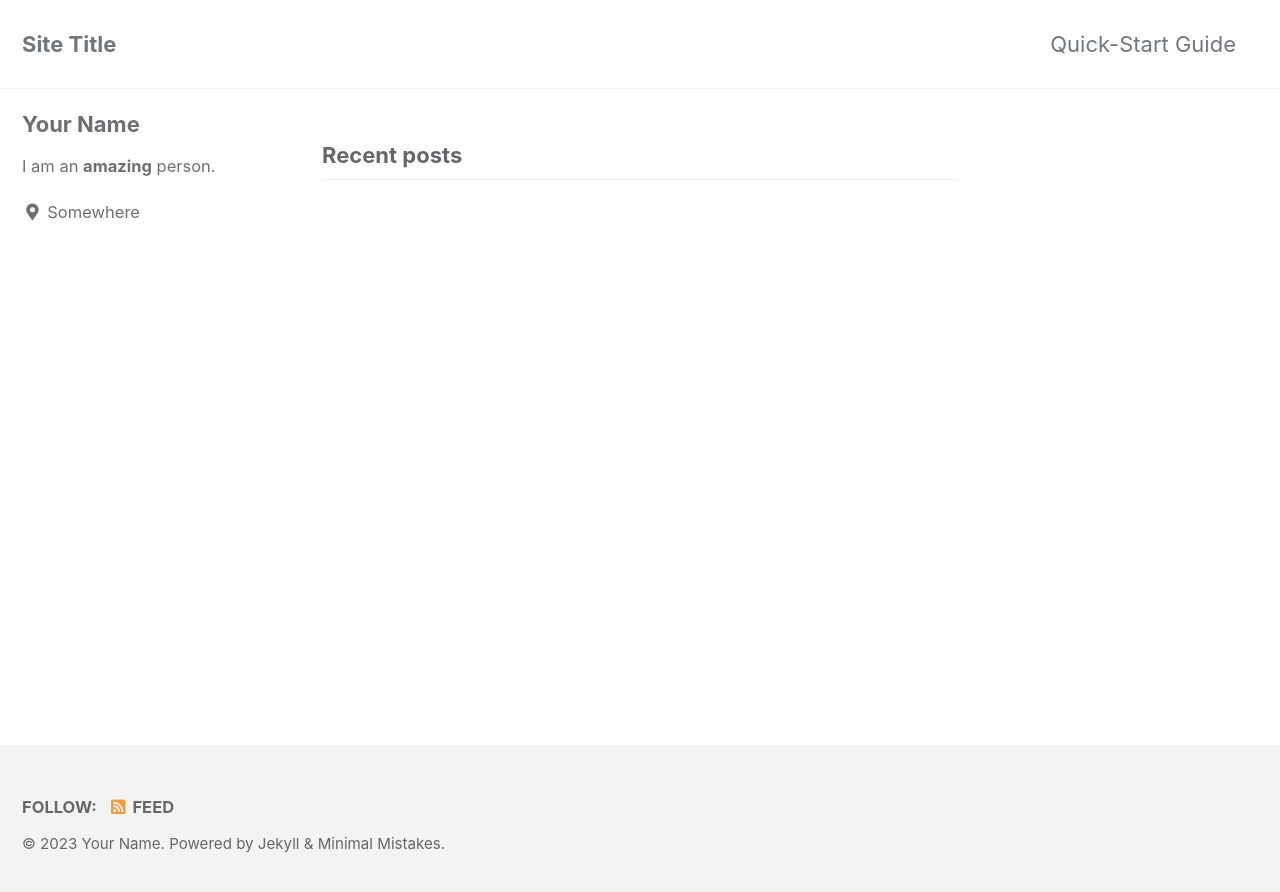
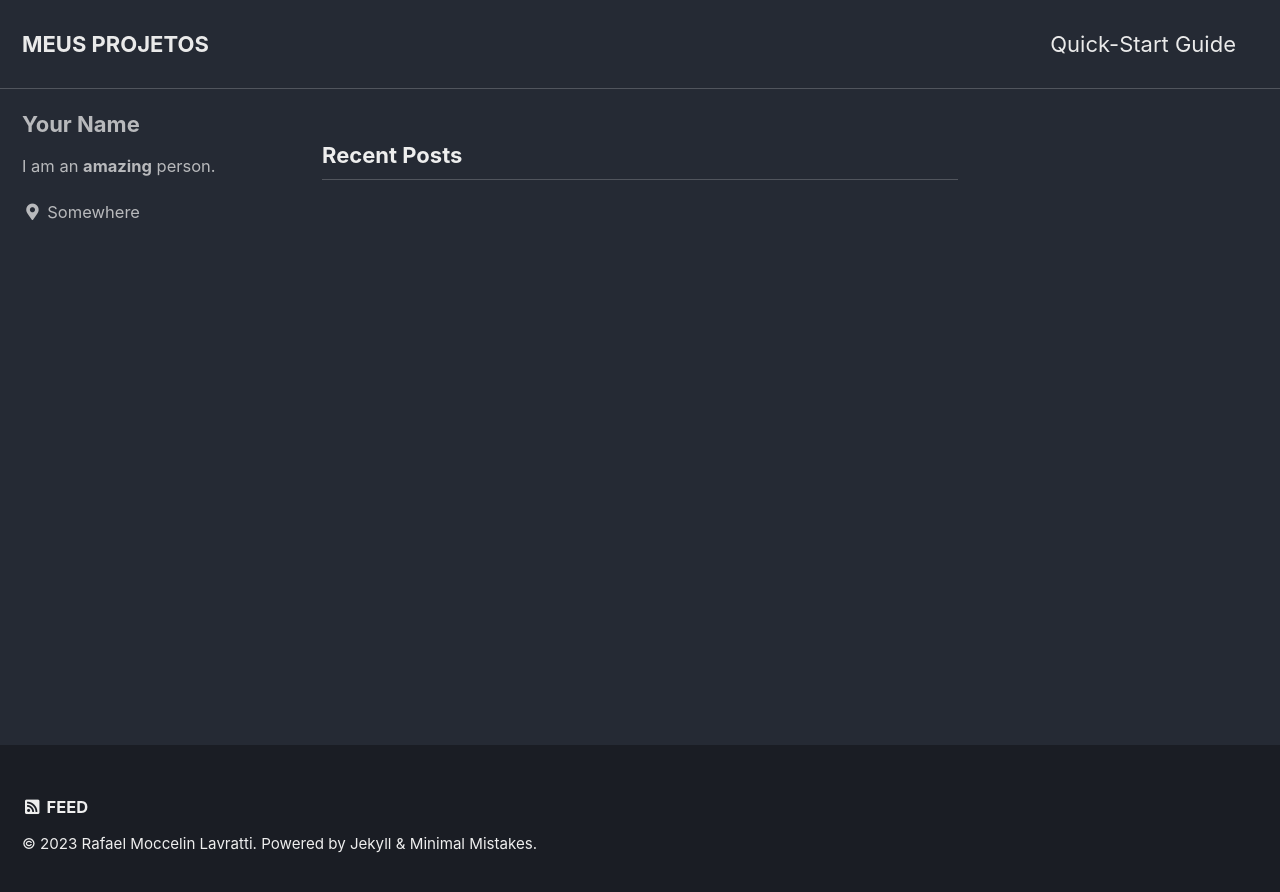
Before and after one commit to RafaelMoccelinLavratti/RafaelMoccelinLavratti.github.io, a Jekyll site: the page built from index.html, in a window 1280 px wide. Shown: the top 892 px of the page. Built offline with Jekyll 4.4.1, drawn with Linux system fonts in a browser that asks for light colours; cached includes are drawn as plain includes; the list of posts is cut into pages by our own code; some of the changed lines change nothing that is shown.

Commit message:
Update _config.yml

```diff
--- a/_config.yml
+++ b/_config.yml
@@ -12,15 +12,17 @@
 
 # theme                  : "minimal-mistakes-jekyll"
 # remote_theme           : "mmistakes/minimal-mistakes"
-minimal_mistakes_skin    : "default" # "air", "aqua", "contrast", "dark", "dirt", "neon", "mint", "plum", "sunrise"
+minimal_mistakes_skin    : "dark" # "air", "aqua", "contrast", "dark", "dirt", "neon", "mint", "plum", "sunrise"
 
 # Site Settings
-locale                   : "en-US"
-title                    : "Site Title"
+locale                   : "PT-BR"
+title                    : "MEUS PROJETOS"
 title_separator          : "-"
 subtitle                 : # site tagline that appears below site title in masthead
-name                     : "Your Name"
-description              : "An amazing website."
+name                     : "Rafael Moccelin Lavratti"
+description              : "Olá, pessoal do LinkedIn!
+Estou entusiasmado em compartilhar meu repositório de projetos em Python com todos vocês. Como desenvolvedor apaixonado pela linguagem Python, dediquei muito tempo e esforço para criar projetos interessantes e úteis, e agora gostaria de compartilhar o resultado com vocês.
+Neste repositório, você encontrará uma variedade de projetos, desde pequenos scripts até aplicativos mais complexos. Cada projeto é acompanhado por uma descrição detalhada e instruções de uso. Além disso, todo o código está disponível gratuitamente para que você possa explorar, aprender e até mesmo contribuir se desejar"
 url                      : # the base hostname & protocol for your site e.g. "https://mmistakes.github.io"
 baseurl                  : # the subpath of your site, e.g. "/blog"
 repository               : # GitHub username/repo-name e.g. "mmistakes/minimal-mistakes"
```
